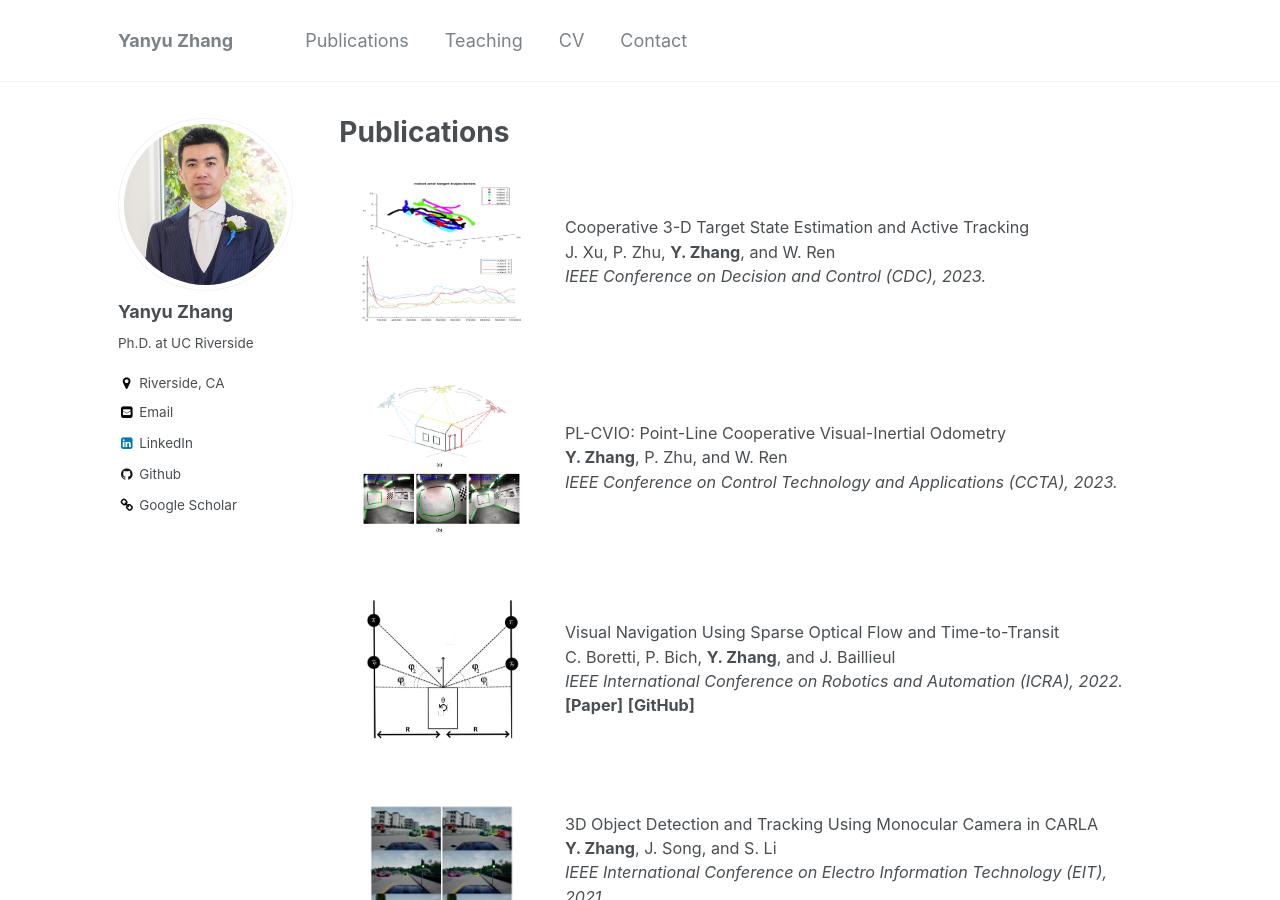
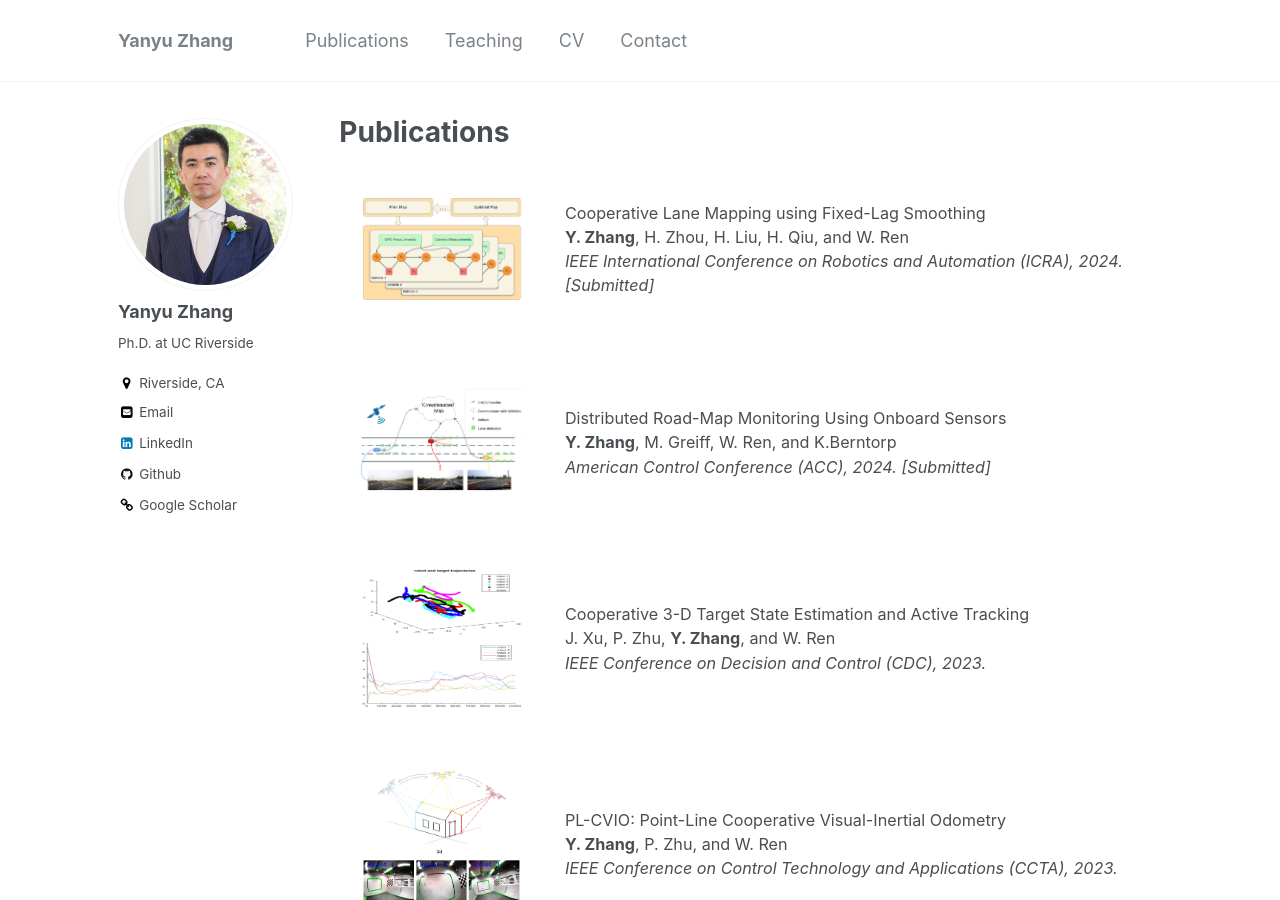
Before and after one commit to zhangyanyu0722/zhangyanyu0722.github.io, a Jekyll site: the page built from _pages/publications.md, in a window 1280 px wide and 900 px high. Built offline with Jekyll 4.4.1, drawn with Linux system fonts in a browser that asks for light colours.

Commit message:
update cv and publications

```diff
--- a/_pages/publications.md
+++ b/_pages/publications.md
@@ -6,6 +6,36 @@ author_profile: true
 ---
 
 <html>
+    <table style="width:100%;border:0px;border-spacing:0px;border-collapse:separate;margin-right:auto;margin-left:auto;font-size:90%;">
+          <tr onmouseout="nightsight_stop()" onmouseover="nightsight_start()">
+            <td style="padding:20px;width:25%;vertical-align:middle;border-left-style:none;border-bottom-style:none;border-top-style:none;border-right-style:none">
+              <img src="../images/icra2024.png" alt="hpp" style="border-style: none" >
+            </td>
+            <td style="padding:20px;width:75%;vertical-align:middle;border-left-style:none;border-bottom-style:none;border-top-style:none;border-right-style:none">
+                <papertitle>Cooperative Lane Mapping using Fixed-Lag Smoothing
+                </papertitle>
+              <br>
+                <strong>Y. Zhang</strong>, H. Zhou, H. Liu, H. Qiu, and W. Ren
+              <br>
+              <em>IEEE International Conference on Robotics and Automation (ICRA), 2024. [Submitted]</em><br>
+            </td>
+          </tr>
+    </table>
+    <table style="width:100%;border:0px;border-spacing:0px;border-collapse:separate;margin-right:auto;margin-left:auto;font-size:90%;">
+          <tr onmouseout="nightsight_stop()" onmouseover="nightsight_start()">
+            <td style="padding:20px;width:25%;vertical-align:middle;border-left-style:none;border-bottom-style:none;border-top-style:none;border-right-style:none">
+              <img src="../images/acc2024.png" alt="hpp" style="border-style: none" >
+            </td>
+            <td style="padding:20px;width:75%;vertical-align:middle;border-left-style:none;border-bottom-style:none;border-top-style:none;border-right-style:none">
+                <papertitle>Distributed Road-Map Monitoring Using Onboard Sensors
+                </papertitle>
+              <br>
+                <strong>Y. Zhang</strong>, M. Greiff, W. Ren, and K.Berntorp
+              <br>
+              <em>American Control Conference (ACC), 2024. [Submitted]</em><br>
+            </td>
+          </tr>
+    </table>
     <table style="width:100%;border:0px;border-spacing:0px;border-collapse:separate;margin-right:auto;margin-left:auto;font-size:90%;">
           <tr onmouseout="nightsight_stop()" onmouseover="nightsight_start()">
             <td style="padding:20px;width:25%;vertical-align:middle;border-left-style:none;border-bottom-style:none;border-top-style:none;border-right-style:none">
```
Also changed, not shown: images/acc2024.png (added), images/icra2024.png (added), 7 other files.
